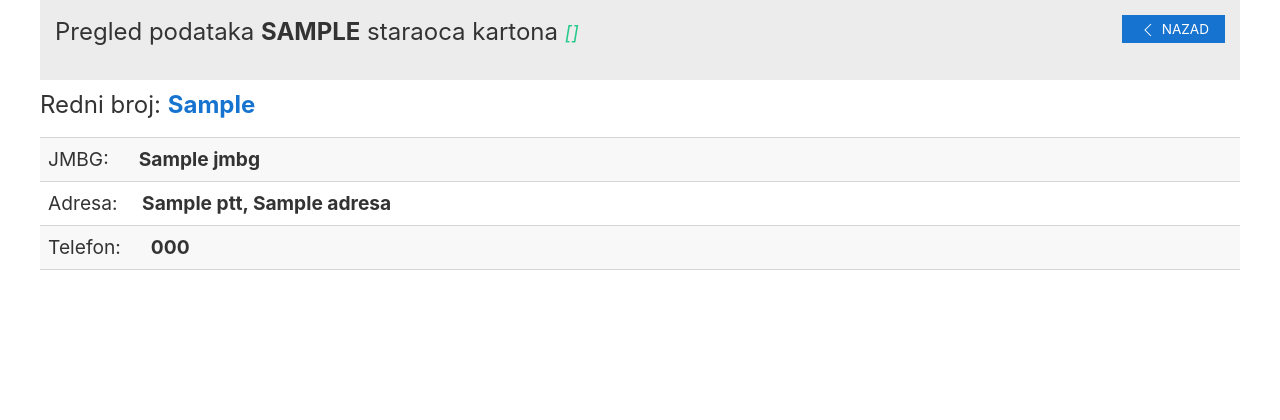
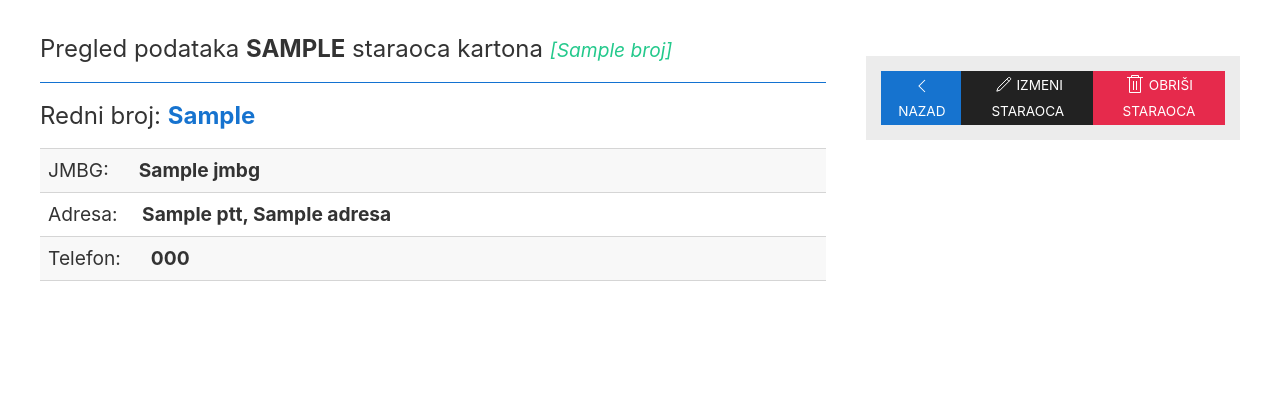
Before and after one commit to chana-chh/kartoteka, a PHP site: template app/views/staraoc_pregled.twig in a window 1280 px wide. Shown: the part 60-480 px from the top of the page. Run offline with PHP 8.4, Linux system fonts and the light colour scheme; the template is opened without the code that fills it: most values are stand-ins (such as "Sample title", 1, 10 or a date in 2020); some libraries are stand-ins or nearby versions.

Commit message:
Pokojnici pregled

```diff
--- a/app/routes.php
+++ b/app/routes.php
@@ -84,6 +84,7 @@ $app->group('', function () {
     $this->post('/pokojnici/dodavanje', '\App\Controllers\PokojniciController:postPokojniciDodavanje')->setName('pokojnici.dodavanje.post');
     $this->post('/pokojnici/brisanje', '\App\Controllers\PokojniciController:postPokojniciBrisanje')->setName('pokojnici.brisanje');
     $this->get('/pokojnici/izmena/{id}', '\App\Controllers\PokojniciController:getPokojniciIzmena')->setName('pokojnici.izmena');
+    $this->get('/pokojnici/pregled/{id}', '\App\Controllers\PokojniciController:getPokojniciPregled')->setName('pokojnici.pregled');
     $this->post('/pokojnici/izmena', '\App\Controllers\PokojniciController:postPokojniciIzmena')->setName('pokojnici.izmena.post');
     // Logovi
     $this->get('/administracija/logovi', '\App\Controllers\LogController:getLog')->setName('logovi');
--- a/app/views/staraoc_pregled.twig
+++ b/app/views/staraoc_pregled.twig
@@ -1,20 +1,18 @@
 {% extends "templates/app.twig" %}
 
-{% block naslov %}
-<div class="uk-panel uk-background-muted uk-padding-small">
-  <div class="uk-clearfix">
-  	<div class="uk-float-left">
-   <h3>Pregled podataka <strong class="uk-text-uppercase">{{staraoc.punoIme()}}</strong> staraoca kartona <small><em class="uk-text-success">[{{ staraoc.karton.broj() }}]</em></small></h3>
-</div>
-    <div class="uk-float-right">
-      <div class="uk-button-group">
-        <button onclick="window.history.back();" class="uk-button uk-button-primary uk-button-small">
-          <span uk-icon="chevron-left"></span> Nazad
-        </button>
-      </div>
-    </div>
-  </div>
-</div>
+{% block sadrzaj %}
+  <style>
+
+  .ikonica {
+  position: relative;
+  top: -2px;
+}
+</style>
+
+<h3>Pregled podataka <strong class="uk-text-uppercase uk-margin-small-top">{{staraoc.punoIme()}}</strong> staraoca kartona <small>
+  <em class="uk-text-success">[{{ staraoc.karton.broj() }}]</em></small></h3>
+<hr>
+
 <div uk-grid class="uk-margin-small-top">
   <div class="uk-width-1-3">
    <h3> Redni broj: <strong class="uk-text-primary">{{staraoc.redni_broj}}</strong></h3>
@@ -27,8 +25,59 @@
 </div>
 </div>
 	<ul class="uk-list uk-list-striped">
-            <li><h4>JMBG: &emsp; <strong>{{staraoc.jmbg}}</strong></h4></li>
-            <li><h4>Adresa: &emsp;<strong>{{staraoc.ptt}}, {{staraoc.adresa()}}</strong></h4></li>
-            <li><h4>Telefon: &emsp; <strong>{{staraoc.telefon}}</strong></h4></li>
-     </ul>
-{% endblock naslov %}
+        <li><h4>JMBG: &emsp; <strong>{{staraoc.jmbg}}</strong></h4></li>
+        <li><h4>Adresa: &emsp;<strong>{{staraoc.ptt}}, {{staraoc.adresa()}}</strong></h4></li>
+        <li><h4>Telefon: &emsp; <strong>{{staraoc.telefon}}</strong></h4></li>
+  </ul>
+
+<div id="modal-brisanje-staraoca" uk-modal>
+  <div class="uk-modal-dialog">
+    <button class="uk-modal-close-default" type="button" uk-close></button>
+    <div class="uk-modal-header">
+      <h2 class="uk-modal-title uk-text-danger">Brisanje staraoca</h2>
+    </div>
+    <div class="uk-modal-body">
+      <p>Da li ste sigurni da želite da obrišete staraoca?</p>
+      <form action="{{ path_for('staraoci.brisanje') }}" method="POST" id="forma_brisanje_staraoca">
+        {{ csrf|raw }}
+        <input type="hidden" name="modal_staraoc_id" id="modal_staraoc_id" value="{{staraoc.id}}">
+        <input type="hidden" name="modal_staraoc_karton_id" id="modal_staraoc_karton_id" value="{{ staraoc.karton.id }}">
+      </form>
+    </div>
+    <div class="uk-modal-footer uk-text-right">
+      <div class="uk-button-group">
+        <button class="uk-button uk-button-primary" type="button" id="modal_dugme_brisi_staraoca">Obriši</button>
+        <button class="uk-button uk-button-secondary uk-modal-close" type="button">Otkaži</button>
+      </div>
+    </div>
+  </div>
+</div>
+
+{% endblock sadrzaj %}
+
+{% block traka %}
+<div class="uk-panel uk-background-muted uk-padding-small uk-margin-large-top uk-text-center">
+  <div class="uk-clearfix">
+      <div class="uk-button-group">
+        <button onclick="window.history.back();" class="uk-button uk-button-primary uk-button-small">
+          <span uk-icon="chevron-left"></span> Nazad
+        </button>
+        <a href="{{ path_for('staraoci.izmena', { 'id': staraoc.id }) }}"
+          class="uk-button uk-button-secondary uk-button-small">
+          <span uk-icon="pencil" class="ikonica"></span> Izmeni staraoca
+        </a>
+        <a class="uk-button uk-button-danger uk-button-small" href="#modal-brisanje-staraoca" uk-toggle>
+          <span uk-icon="trash" class="ikonica"></span> Obriši staraoca
+        </a>
+      </div>
+    </div>
+</div>
+{% endblock traka %}
+
+{% block skripta %}
+<script>
+  document.getElementById("modal_dugme_brisi_staraoca").addEventListener("click", function () {
+    document.getElementById("forma_brisanje_staraoca").submit();
+  });
+</script>
+{% endblock skripta %}
```
Also changed, not shown: app/controllers/PokojniciController.php (+8 -0 lines), app/views/karton_pregled.twig (+8 -3 lines), app/views/pokojnik_pregled.twig (added, +90 -0 lines).
